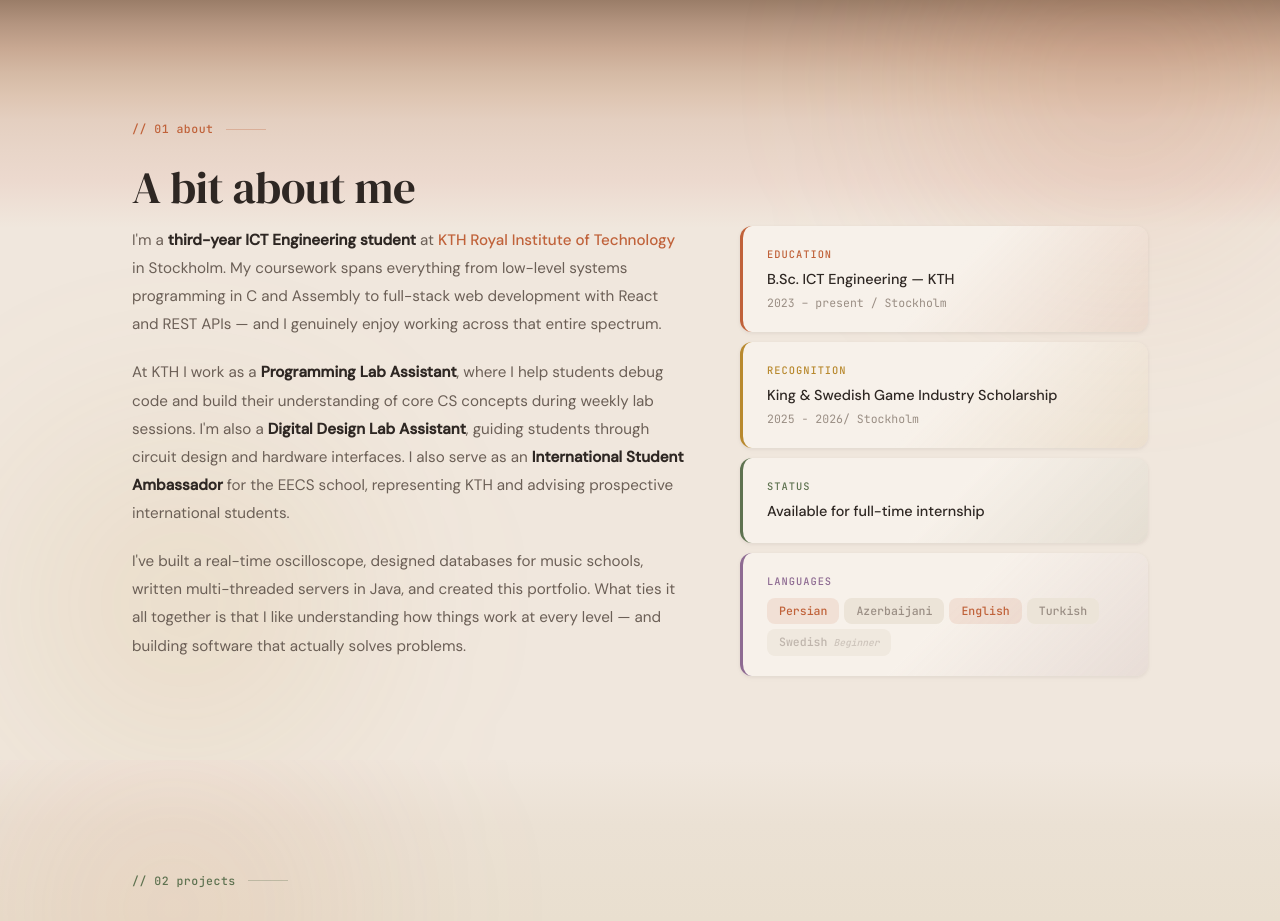
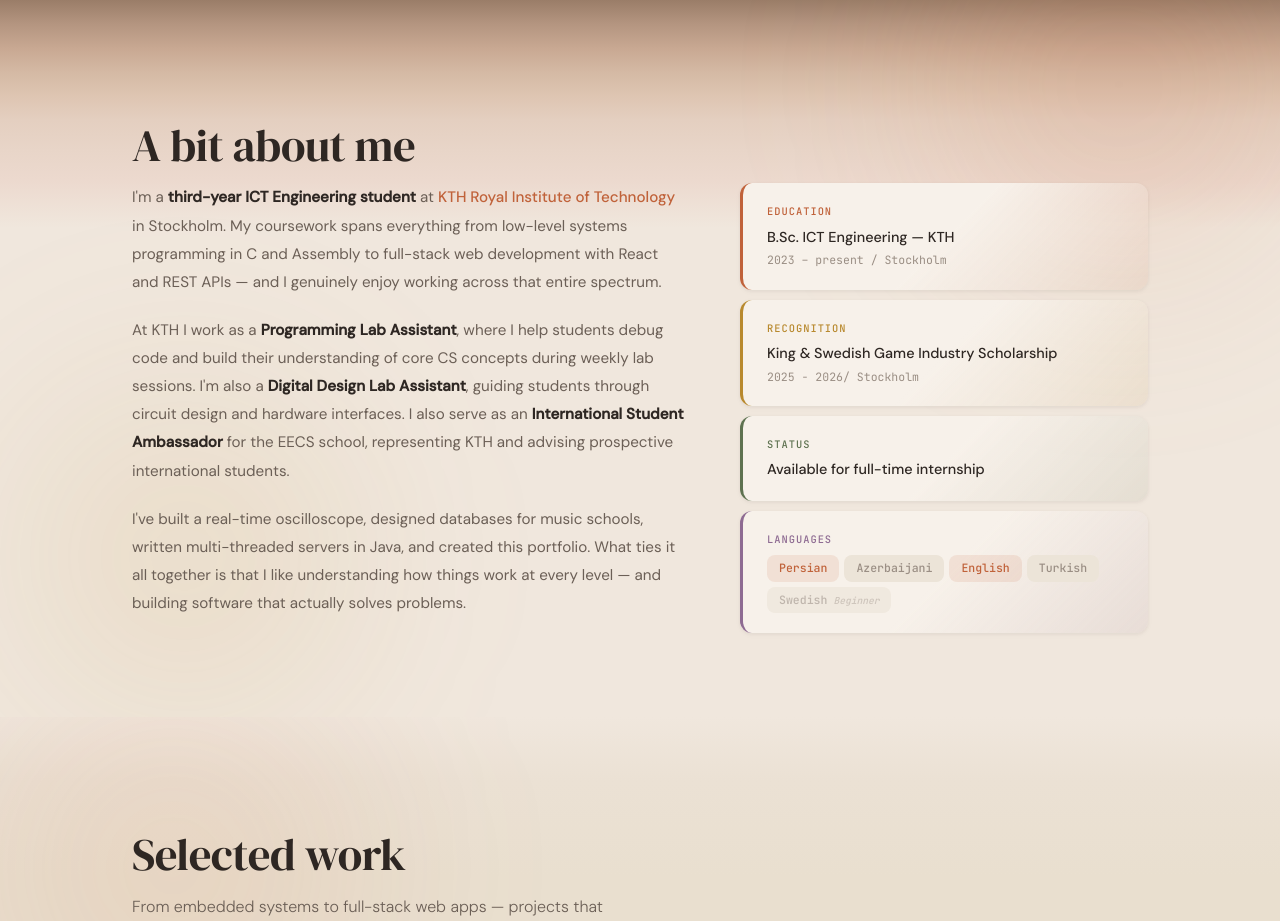
Before and after one commit to Sana8200/Portfolio_Sana, a React (Create React App) app in the folder portfolio/: page / in a window 1280 px wide. Shown: the part 820-1741 px from the top of the page. Built offline with nearby package versions, Linux system fonts and the light colour scheme.

Commit message:
refactor: remove section markers from all sections

```diff
--- a/portfolio/src/About/About.js
+++ b/portfolio/src/About/About.js
@@ -18,7 +18,6 @@ function About() {
       </div>
       <div className="container">
         <Reveal>
-          <p className="sec-marker sec-marker--rust">// 01 about</p>
           <h2 className="sec-title">A bit about me</h2>
         </Reveal>
 
--- a/portfolio/src/Contact/Contact.js
+++ b/portfolio/src/Contact/Contact.js
@@ -8,7 +8,6 @@ function Contact() {
       <div className="container">
         <Reveal>
           <div className="contact__inner">
-            <p className="sec-marker sec-marker--rust">// 04 contact</p>
             <h2 className="contact__title">
               Let's <em>connect</em>
             </h2>
--- a/portfolio/src/Projects/Projects.js
+++ b/portfolio/src/Projects/Projects.js
@@ -123,7 +123,6 @@ function Projects() {
       </div>
       <div className="container">
         <Reveal>
-          <p className="sec-marker sec-marker--sage">// 02 projects</p>
           <h2 className="sec-title">Selected work</h2>
           <p className="sec-desc">
             From embedded systems to full-stack web apps — projects that
--- a/portfolio/src/Skills/Skills.js
+++ b/portfolio/src/Skills/Skills.js
@@ -27,7 +27,6 @@ function Skills() {
     <section id="skills" className="skills">
       <div className="container">
         <Reveal>
-          <p className="sec-marker sec-marker--teal">// 03 skills</p>
           <h2 className="sec-title">What I work with</h2>
         </Reveal>
 
```
